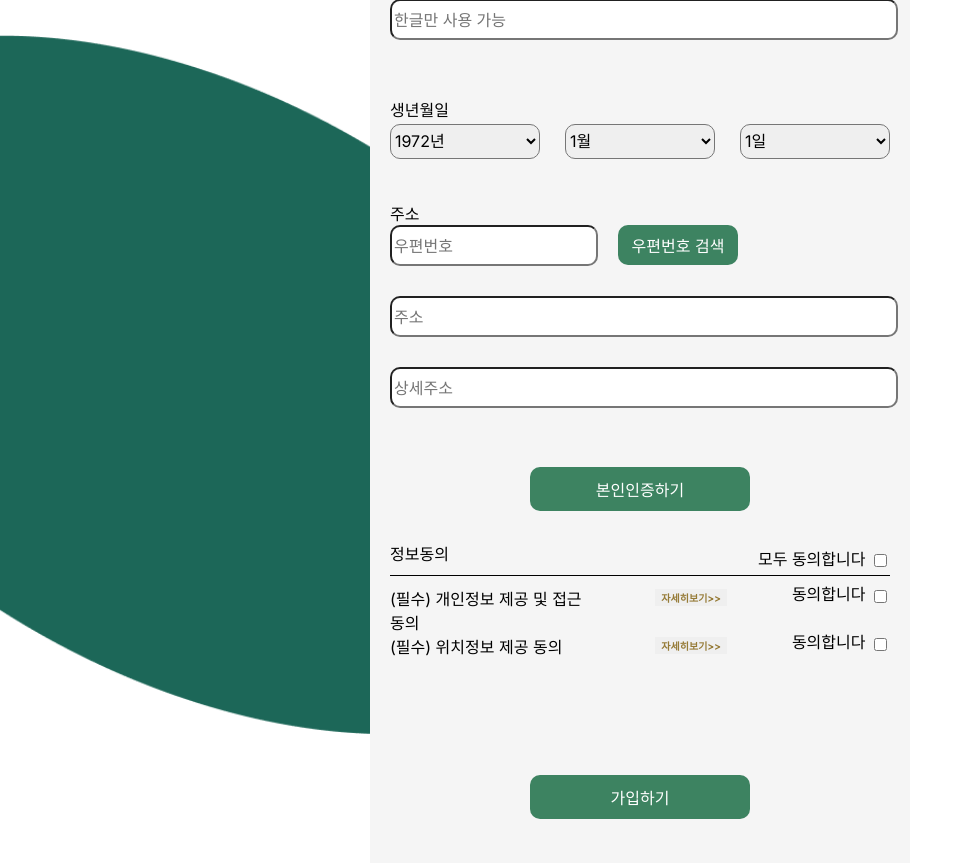
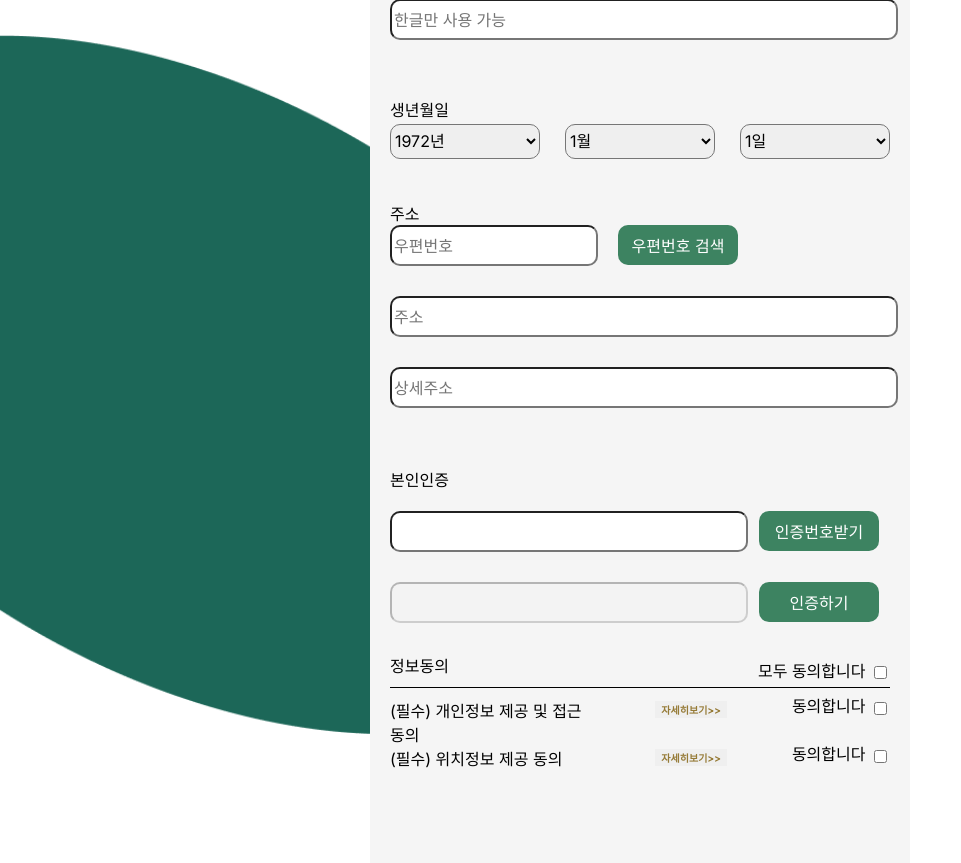
Before and after one commit to kimyeonchul/barrow, a Django app: template template/signup.html in a window 1280 px wide. Shown: the part 665-1528 px from the top of the page, without its empty margins (0-961 px from the left). Run offline with Django 4.2, Linux system fonts and the light colour scheme; the template is opened without the code that fills it, so the values that code supplies are empty; some libraries are stand-ins or nearby versions.

Commit message:
modify_연출_5

```diff
--- a/template/signup.html
+++ b/template/signup.html
@@ -70,7 +70,15 @@
                         <p class="address_err_msg">필수항목 입니다.</p>
                     </li>
                     <li class="submit_wrap">
-                        <button class="submit_btn">본인인증하기</button>
+                        <label for="input_name">본인인증</label><br>
+                        <div class="send_verification_wrap">
+                            <input type="tel" class="input_outer" id="input_phoneNum">
+                            <button type="button" class="submit_btn" id="send_verification_btn">인증번호받기</button>
+                        </div>
+                        <div class="verify_verification_wrap" >
+                            <input type="password" class="input_outer" id="input_verifyNum" disabled>
+                            <button type="button" class="submit_btn" id="verify_verification_btn" disabled>인증하기</button>
+                        </div>
                     </li>
                 </ul>
 
```
